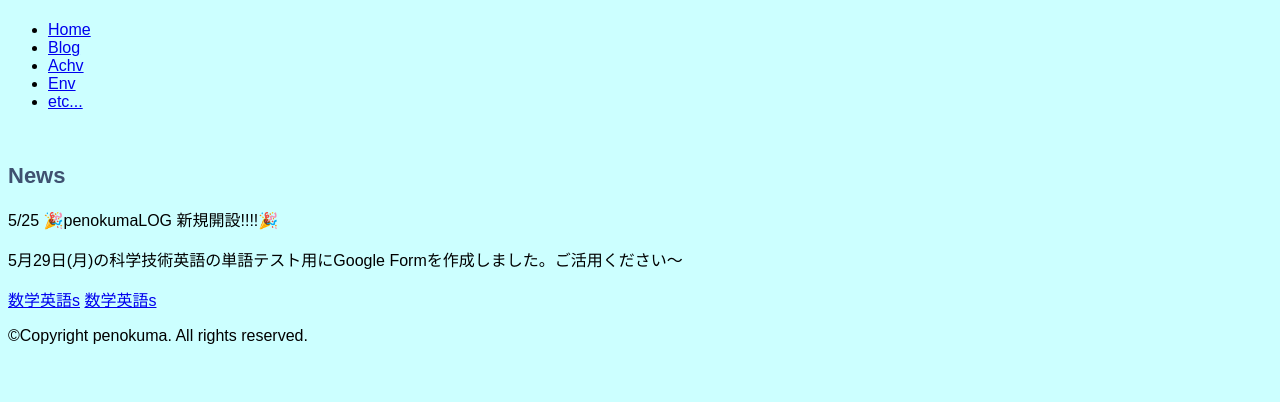
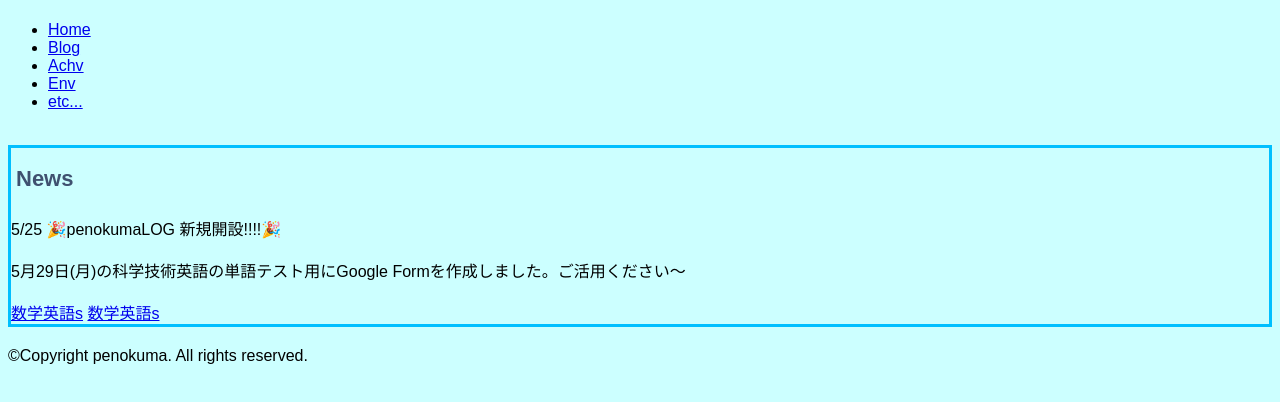
Before and after one commit to F-tmk/penokumaLOG, a plain HTML site: page index/index.html in a window 1280 px wide. Shown: the part 68-470 px from the top of the page. Drawn offline with Linux system fonts and the light colour scheme.

Commit message:
Update style.css

```diff
--- a/index/style.css
+++ b/index/style.css
@@ -1,16 +1,31 @@
 @charset "UTF-8";
 
 /*すべてのWebページに適応される*/
-html
-{
+html{
 	font-family: sans-serif;
 }
-body
-{
+html * {
+	box-sizing:border-box;
+}
+body{
 	background-color: #ccffff;
 }
-h2
-{
+main{
+	border: solid #00bfff;
+}
+h2{
 	color: #3f5170;
 	font-size: 22px;
+	border-bottom:3px dotted #3f5170
+	margin-top: 20px;
+	margin-right: 0px;
+	margin-bottom: 20px;
+	margin-left: 0px;
+	padding-right: 5px;
+	padding-bottom: 5px;
+	padding-left: 5px;
+
 }
+p{
+	line-height: 1.6;
+}
```
